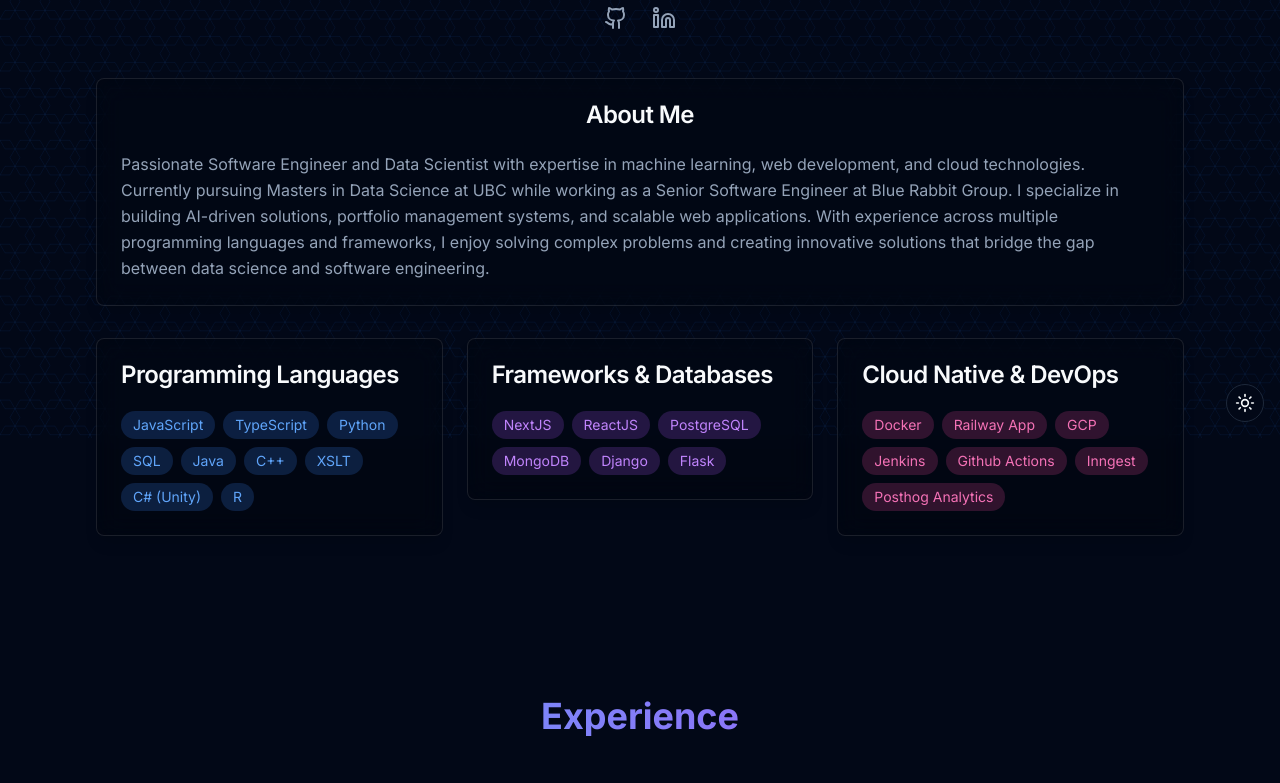
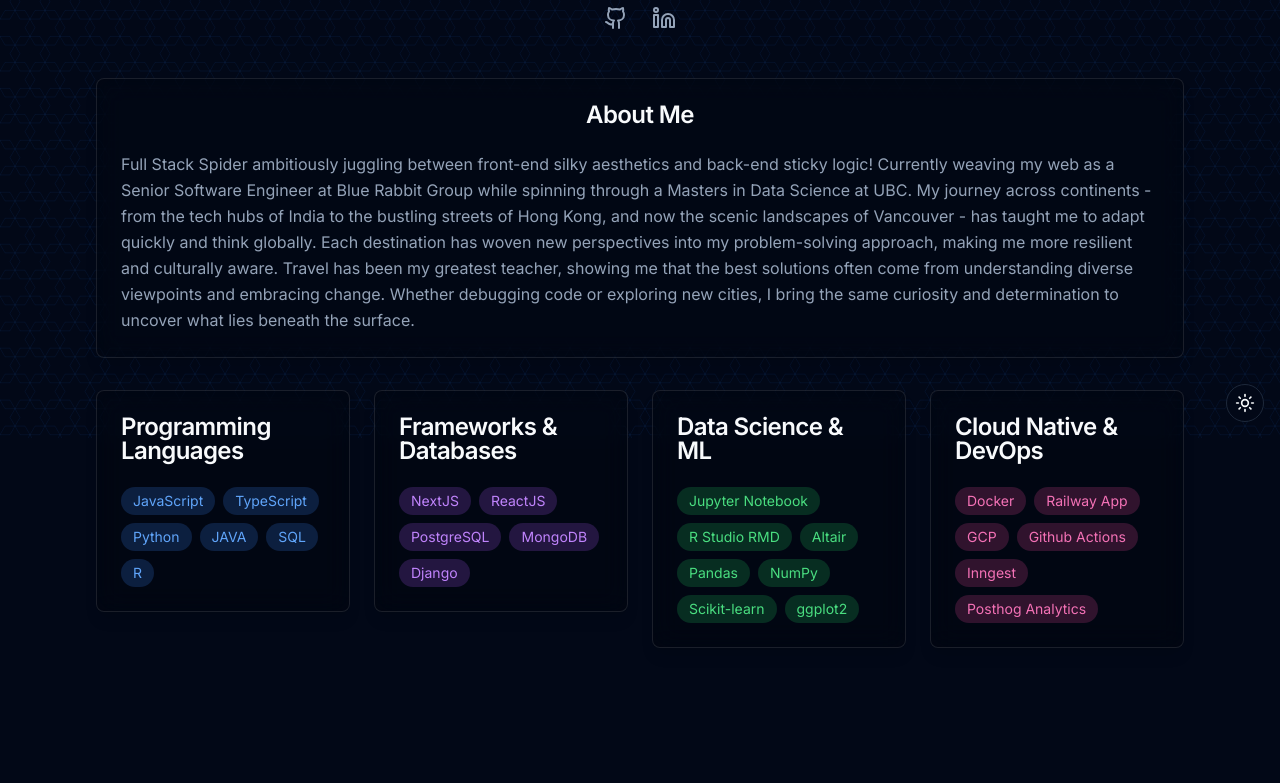
Before and after one commit to Vin-dictive/Vin-dictive.github.io, a Next.js app: page / in a window 1280 px wide. Shown: the part 362-1145 px from the top of the page. Built offline with nearby package versions, Linux system fonts and the light colour scheme.

Commit message:
Updated the about section and added data science related technologies

```diff
--- a/components/sections/AboutSection.tsx
+++ b/components/sections/AboutSection.tsx
@@ -93,7 +93,7 @@
         </Card>
       </motion.div>
 
-      <div className="grid md:grid-cols-3 gap-6">
+      <div className="grid md:grid-cols-2 lg:grid-cols-4 gap-6">
         <motion.div
           initial={{ opacity: 0, x: -20 }}
           animate={{ opacity: 1, x: 0 }}
@@ -143,6 +143,27 @@
         >
           <Card className="hover:shadow-lg hover:scale-[1.02] transition-all duration-300">
             <CardHeader>
+              <CardTitle>Data Science & ML</CardTitle>
+            </CardHeader>
+            <CardContent>
+              <div className="flex flex-wrap gap-2">
+                {skills.dataScience.map((skill: string, index: number) => (
+                  <span key={index} className="px-3 py-1 bg-green-500/20 text-green-400 rounded-full text-sm">
+                    {skill}
+                  </span>
+                ))}
+              </div>
+            </CardContent>
+          </Card>
+        </motion.div>
+
+        <motion.div
+          initial={{ opacity: 0, x: -20 }}
+          animate={{ opacity: 1, x: 0 }}
+          transition={{ delay: 1.0 }}
+        >
+          <Card className="hover:shadow-lg hover:scale-[1.02] transition-all duration-300">
+            <CardHeader>
               <CardTitle>Cloud Native & DevOps</CardTitle>
             </CardHeader>
             <CardContent>
--- a/data/profile.json
+++ b/data/profile.json
@@ -8,18 +8,15 @@
     "github": "Vin-dictive",
     "linkedin": "vinay-valson",
     "website": "Profile Page",
-    "about": "Passionate Software Engineer and Data Scientist with expertise in machine learning, web development, and cloud technologies. Currently pursuing Masters in Data Science at UBC while working as a Senior Software Engineer at Blue Rabbit Group. I specialize in building AI-driven solutions, portfolio management systems, and scalable web applications. With experience across multiple programming languages and frameworks, I enjoy solving complex problems and creating innovative solutions that bridge the gap between data science and software engineering."
+    "about": "Full Stack Spider ambitiously juggling between front-end silky aesthetics and back-end sticky logic! Currently weaving my web as a Senior Software Engineer at Blue Rabbit Group while spinning through a Masters in Data Science at UBC. My journey across continents - from the tech hubs of India to the bustling streets of Hong Kong, and now the scenic landscapes of Vancouver - has taught me to adapt quickly and think globally. Each destination has woven new perspectives into my problem-solving approach, making me more resilient and culturally aware. Travel has been my greatest teacher, showing me that the best solutions often come from understanding diverse viewpoints and embracing change. Whether debugging code or exploring new cities, I bring the same curiosity and determination to uncover what lies beneath the surface."
   },
   "skills": {
     "programmingLanguages": [
       "JavaScript",
       "TypeScript",
       "Python",
+      "JAVA",
       "SQL",
-      "Java",
-      "C++",
-      "XSLT",
-      "C# (Unity)",
       "R"
     ],
     "frameworks": [
@@ -27,14 +24,21 @@
       "ReactJS",
       "PostgreSQL",
       "MongoDB",
-      "Django",
-      "Flask"
+      "Django"
+    ],
+    "dataScience": [
+      "Jupyter Notebook",
+      "R Studio RMD",
+      "Altair",
+      "Pandas",
+      "NumPy",
+      "Scikit-learn",
+      "ggplot2"
     ],
     "cloudDevOps": [
       "Docker",
       "Railway App",
       "GCP",
-      "Jenkins",
       "Github Actions",
       "Inngest",
       "Posthog Analytics"
```
